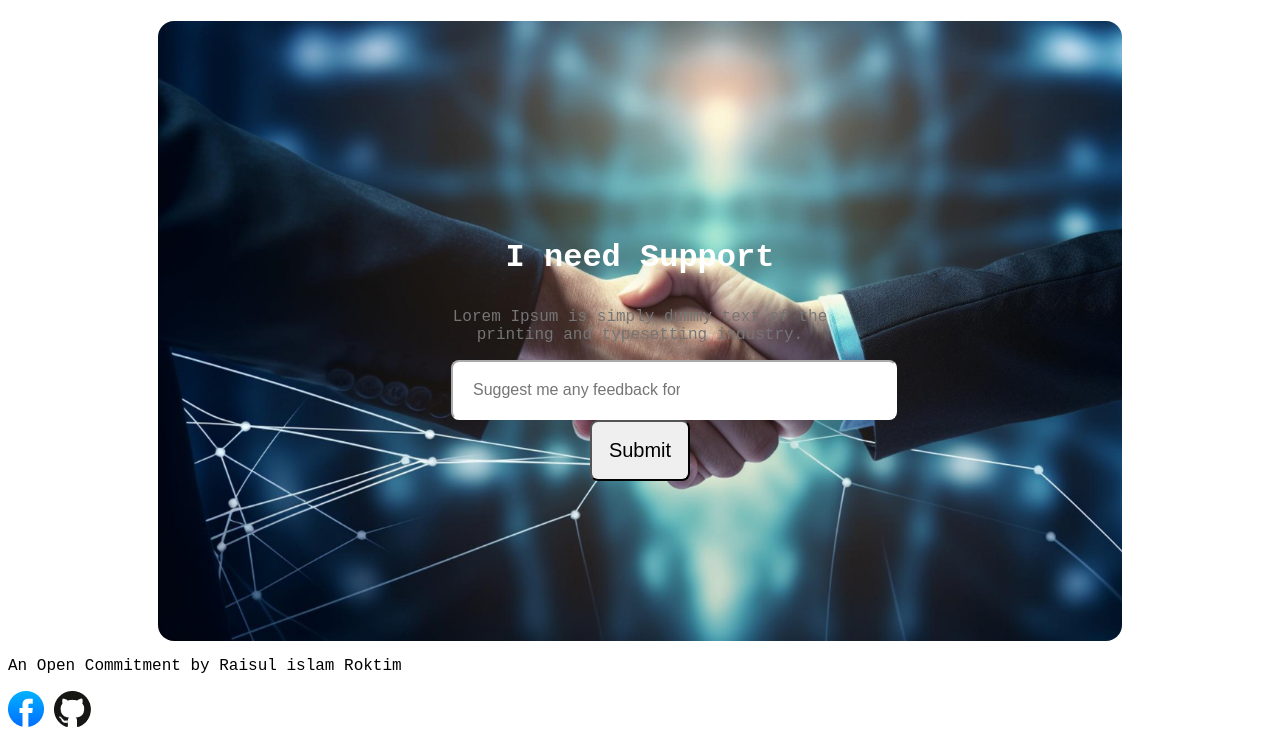
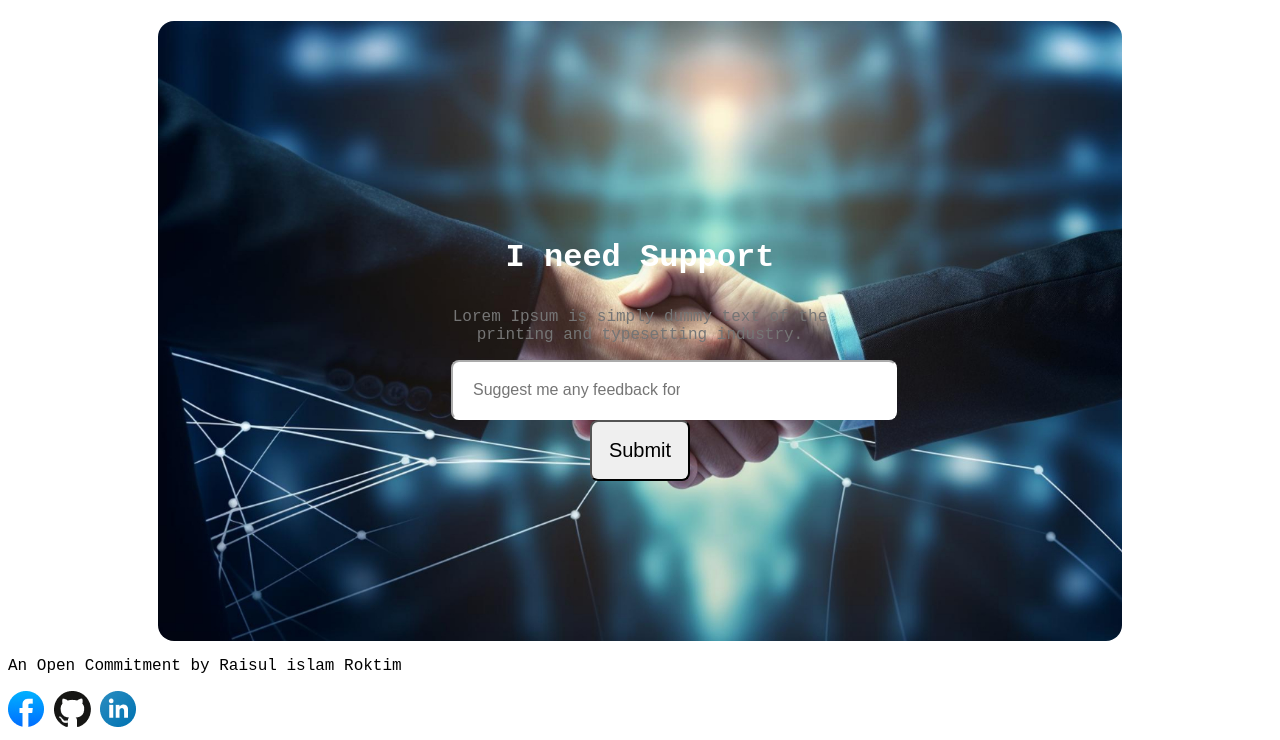
Before and after one commit to roktim21/first-assignment, a plain HTML site: page assignment.html in a window 1280 px wide. Shown: the part 5514-6254 px from the top of the page. Drawn offline with Linux system fonts and the light colour scheme; a web font is replaced by a local one.

Commit message:
extra linkedin

```diff
--- a/assignment.html
+++ b/assignment.html
@@ -161,6 +161,7 @@
     <div>
         <a href="www.facebook.com" ><img src="assets/facebook.png" alt=""></a>
         <a href="https://github.com/"><img src="assets/github.png" alt=""></a>
+        <a href="https://www.linkedin.com/"><img src="assets/linkedin-icon 1.png" alt=""></a>
     </div>
 </section>
 
```
